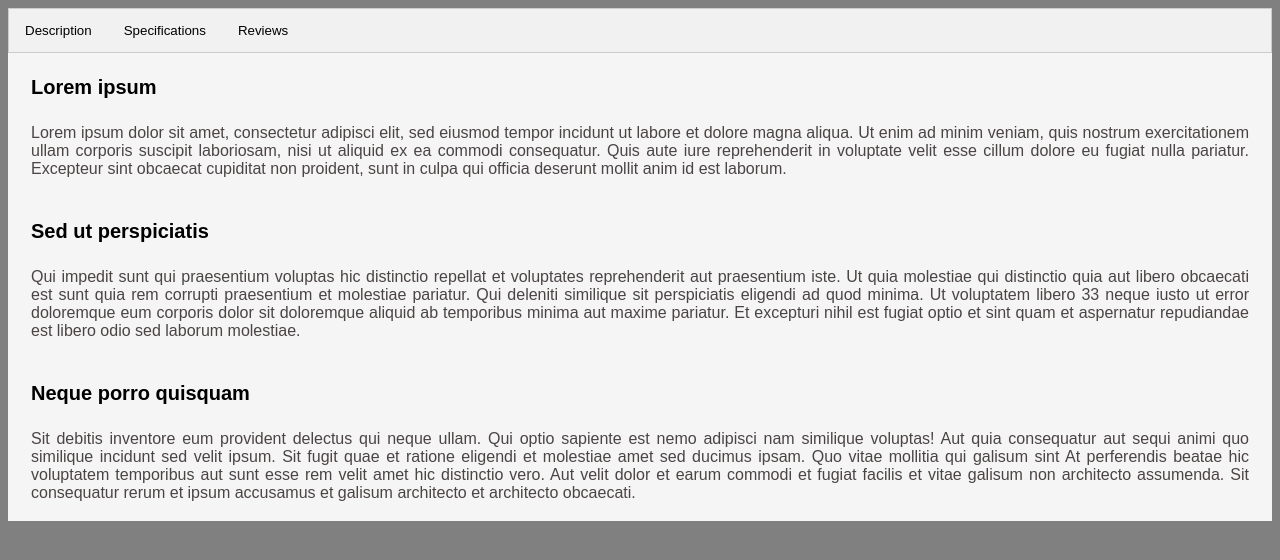
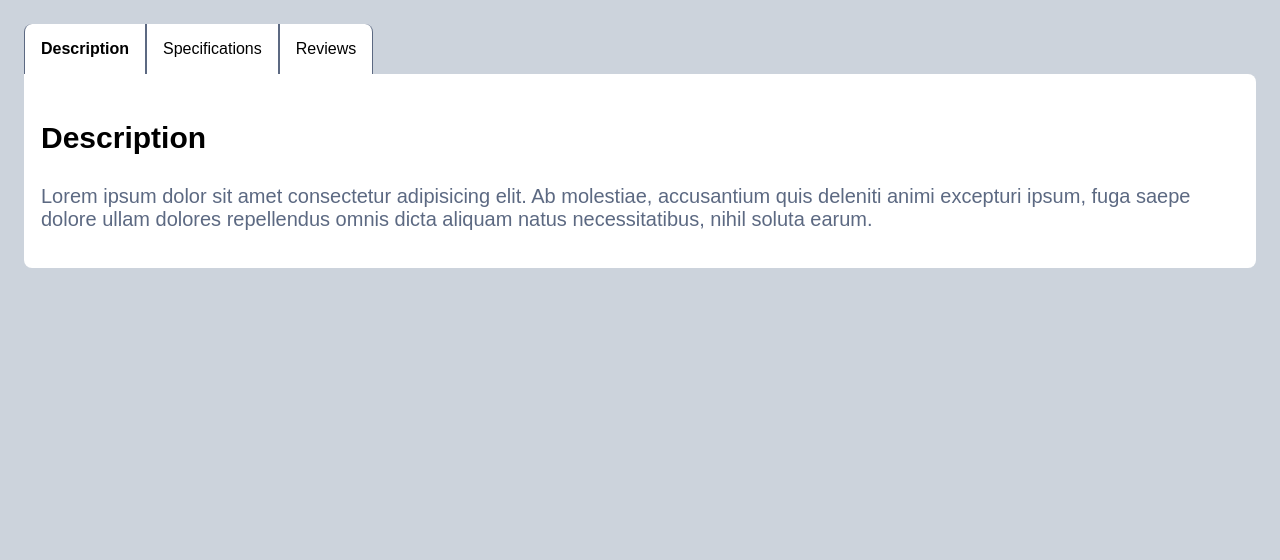
Before and after one commit to LuisTorresGM2Dev/Component, a plain HTML site: page index.html in a window 1280 px wide. Drawn offline with Linux system fonts and the light colour scheme.

Commit message:
Arreglo del Tab Component

```diff
--- a/css/style.css
+++ b/css/style.css
@@ -1,33 +1,53 @@
-body{
-    background-color: gray;
+body {
     font-family: Arial, Helvetica, sans-serif;
-}
-.tab {
-    overflow: hidden;
-    border: 1px solid #ccc;
-    background-color: #f1f1f1;
-}
-.tab button {
-    background-color: inherit;
-    float: left;
-    border: none;
-    outline: none;
+    background-color: #CCD3DC;
+    padding: 1rem;
+  }
+  h3{
+    font-size: 30px;
+  }
+  p{
+    color: #5C6982;
+    font-size: 20px;
+  }
+  .tabs-component .tabs-button-wrapper {
+    display: flex;
+  }
+
+  .tabs-component .tabs-button-wrapper .tab-button {
+    background-color: white;
+    padding: 1rem;
+    border-right: 1px solid #5C6982;
+    border-left: 1px solid #5C6982;
     cursor: pointer;
-    padding: 14px 16px;
-}
-h3{
+  }
+
+  .tabs-component .tabs-button-wrapper .tab-button.active {
     font-weight: bold;
-    font-size: 20px;
-}
-p{
-    margin-right: 20px;
-    padding-top: 5px;
-    text-align: justify;
-    color: rgb(75, 68, 68);
-}
-.tabcontent{
-    padding-left: 20px;
-    border-style: solid;
-    border-color: transparent;
-    background-color: whitesmoke;
-}
+    color: black;
+    box-shadow: 0 2px 0 -1px white;
+  }
+
+  .tabs-component .tabs-button-wrapper .tab-button:first-child {
+    border-radius: 8px 0 0 0; //border-radius: top right bottom left
+  }
+
+  .tabs-component .tabs-button-wrapper .tab-button:last-child {
+    border-radius: 0 8px 0 0; //border-radius: top right bottom left
+  }
+
+  .tabs-content-wrapper {
+    background-color: white;
+    padding: 1rem;
+    border-radius: 0 8px 8px 8px;
+    border: 1px solid transparent;
+  }
+
+  .tabs-content-wrapper .tab-content {
+    margin-bottom: 1rem;
+    display: none;
+  }
+
+  .tabs-content-wrapper .tab-content.active {
+    display: block;
+  }
--- a/index.html
+++ b/index.html
@@ -7,26 +7,31 @@
     <link rel="stylesheet" href="./css/style.css">
 </head>
 <body>
-    <header class="contentnav">
-        <div class="tab">
-            <button class="tablinks">Description</button>
-            <button class="tablinks">Specifications</button>
-            <button class="tablinks">Reviews</button>
+    <div class="tabs-component">
+
+        <!-- navegacion -->
+        <div class="tabs-button-wrapper">
+          <div id="tab-01" class="tab-button active">Description</div>
+          <div id="tab-02" class="tab-button">Specifications</div>
+          <div id="tab-03" class="tab-button">Reviews</div>
         </div>
-    </header>
-    <main class="content">
-        <div class="tabcontent">
-            <h3>Lorem ipsum</h3>
-            <p> Lorem ipsum dolor sit amet, consectetur adipisci elit, sed eiusmod tempor incidunt ut labore et dolore magna aliqua. Ut enim ad minim veniam, quis nostrum exercitationem ullam corporis suscipit laboriosam, nisi ut aliquid ex ea commodi consequatur. Quis aute iure reprehenderit in voluptate velit esse cillum dolore eu fugiat nulla pariatur. Excepteur sint obcaecat cupiditat non proident, sunt in culpa qui officia deserunt mollit anim id est laborum. </p>
+
+        <!-- contenido -->
+        <div class="tabs-content-wrapper">
+          <div id="content-tab-01" class="tab-content active">
+            <h3>Description</h3>
+            <p>Lorem ipsum dolor sit amet consectetur adipisicing elit. Ab molestiae, accusantium quis deleniti animi excepturi ipsum, fuga saepe dolore ullam dolores repellendus omnis dicta aliquam natus necessitatibus, nihil soluta earum.</p>
+          </div>
+          <div id="content-tab-02" class="tab-content">
+            <h3>Specification</h3>
+            <p>Lorem ipsum dolor sit amet consectetur adipisicing elit. Reiciendis quod repellat vero culpa voluptas assumenda numquam aut voluptatem nam ea pariatur consequatur quasi deleniti odio, hic reprehenderit nulla ratione quia?</p>
+          </div>
+          <div id="content-tab-03" class="tab-content">
+            <h3>Reviews</h3>
+            <p>Lorem ipsum dolor sit amet consectetur adipisicing elit. Inventore ipsa tempore quasi rem iste porro tenetur, ipsum illo exercitationem corrupti accusantium cum reiciendis ea, obcaecati pariatur magnam itaque cumque nam.</p>
+          </div>
         </div>
-        <div class="tabcontent">
-            <h3>Sed ut perspiciatis</h3>
-            <p>Qui impedit sunt qui praesentium voluptas hic distinctio repellat et voluptates reprehenderit aut praesentium iste. Ut quia molestiae qui distinctio quia aut libero obcaecati est sunt quia rem corrupti praesentium et molestiae pariatur. Qui deleniti similique sit perspiciatis eligendi ad quod minima. Ut voluptatem libero 33 neque iusto ut error doloremque eum corporis dolor sit doloremque aliquid ab temporibus minima aut maxime pariatur. Et excepturi nihil est fugiat optio et sint quam et aspernatur repudiandae est libero odio sed laborum molestiae.</p>
-        </div>
-        <div class="tabcontent">
-            <h3>Neque porro quisquam</h3>
-            <p>Sit debitis inventore eum provident delectus qui neque ullam. Qui optio sapiente est nemo adipisci nam similique voluptas! Aut quia consequatur aut sequi animi quo similique incidunt sed velit ipsum. Sit fugit quae et ratione eligendi et molestiae amet sed ducimus ipsam. Quo vitae mollitia qui galisum sint At perferendis beatae hic voluptatem temporibus aut sunt esse rem velit amet hic distinctio vero. Aut velit dolor et earum commodi et fugiat facilis et vitae galisum non architecto assumenda. Sit consequatur rerum et ipsum accusamus et galisum architecto et architecto obcaecati.</p>
-        </div>
-    </main>
+    </div>
+    <script src="script.js"></script>
 </body>
 </html>
--- /dev/null
+++ b/script.js
@@ -0,0 +1,38 @@
+// let & const - var
+
+// tabList es un listado de tabs
+let tabList = document.querySelectorAll(".tab-button");
+let tabContentList = document.querySelectorAll(".tab-content");
+
+//console.log(tabList);
+//console.log(tabContentList);
+
+tabList.forEach(
+  //function
+  //  function(parametros){instrucciones}
+  //  (parametros)=>{instruccioes}
+  (tab) => {
+    tab.addEventListener("click", (event) => {
+      // remover la clase active del resto
+      tabList.forEach((tabElement) => {
+        tabElement.classList.remove("active");
+      });
+      tabContentList.forEach((contentElement) => {
+        contentElement.classList.remove("active");
+
+        // = / == / ===
+        // = define
+        // == / === compara, si son 3 iguales, compara valor + tipo
+        if (contentElement.id === `content-${event.target.id}`) {
+          // `content-${event.target.id}`
+          contentElement.classList.add("active");
+        }
+      });
+
+      //console.log(event.target.id)
+
+      //agrega la clase active al clickeado
+      event.target.classList.add("active");
+    });
+  }
+);
```
Also changed, not shown: Newsletter Tab/css/style.css (added), Newsletter Tab/index.html (added).
